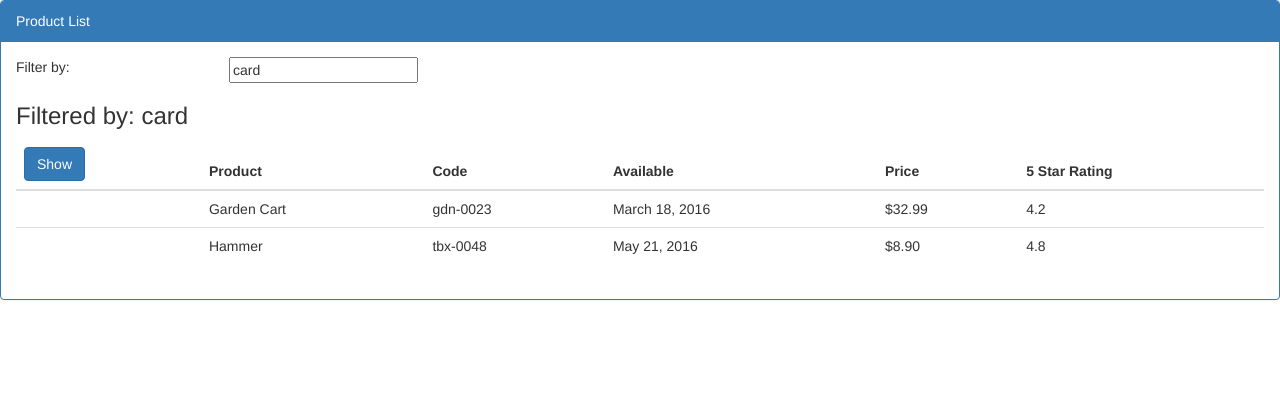
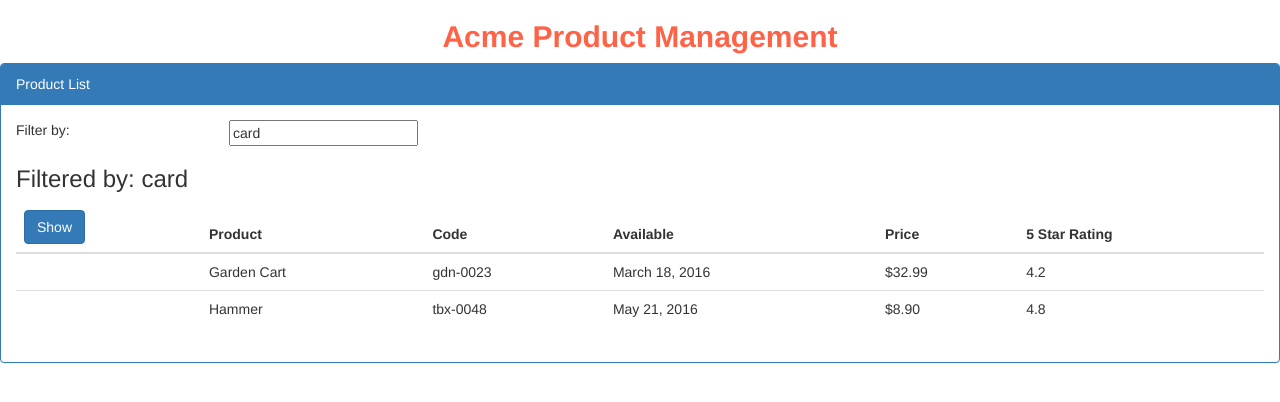
Before and after one commit to georgimanov/APM, an Angular app: page / in a window 1280 px wide. Shown: the top 402 px of the page. Built offline with nearby package versions, Linux system fonts and the light colour scheme.

Commit message:
edited app.component template

```diff
--- a/src/app/app.component.html
+++ b/src/app/app.component.html
@@ -1 +1,7 @@
+<div style="text-align:center">
+    <h1>
+        {{title}}
+    </h1>
+</div>
+
 <pm-products></pm-products>
--- a/src/app/app.component.ts
+++ b/src/app/app.component.ts
@@ -7,5 +7,4 @@ import { Component } from '@angular/core';
 })
 export class AppComponent {
   title: string = 'Acme Product Management';
-  nicknames: string[] = ['di', 'boo', 'punkeye'];
 }
```
